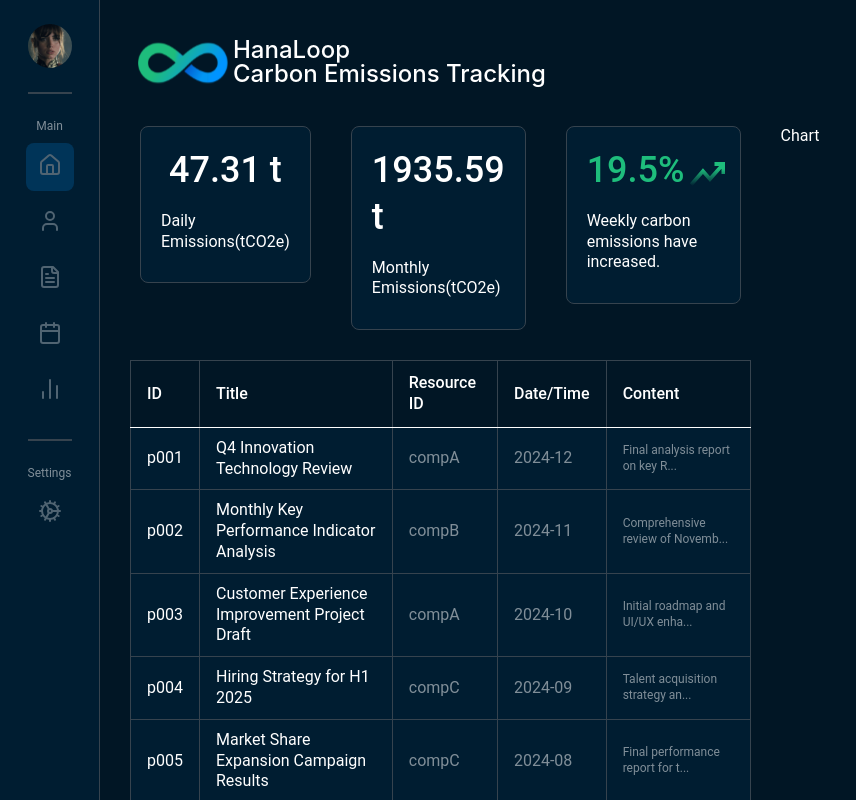
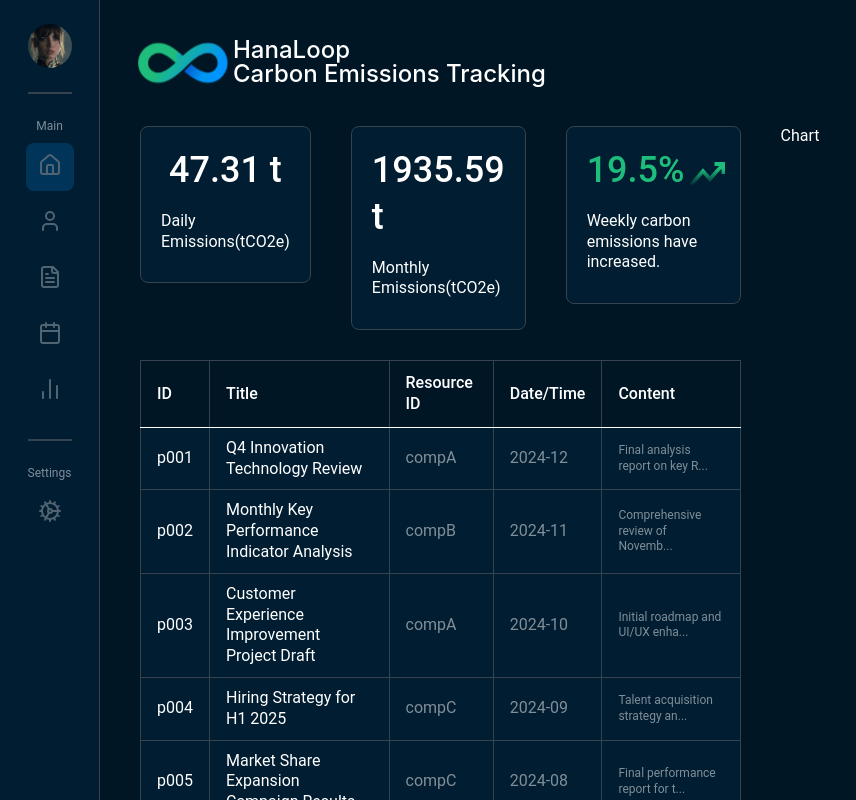
Before and after one commit to demain18/carbon-emissions-dashboard, a Next.js app: page / in a window 1280 px wide. Shown: the top 800 px of the page, without its empty margins (0-856 px from the left). Built offline with nearby package versions, Linux system fonts and the light colour scheme.

Commit message:
fix: code naming, layout

```diff
--- a/app/page.tsx
+++ b/app/page.tsx
@@ -24,7 +24,7 @@ export default function Page({ ...rest }: Props) {
         <LogoWrap>
           <Logo />
         </LogoWrap>
-        <Dashboard>
+        <DashboardWrap>
           <BoardWrap>
             <Status />
             <Board />
@@ -32,7 +32,7 @@ export default function Page({ ...rest }: Props) {
           <Chart>
             <RText>Chart</RText>
           </Chart>
-        </Dashboard>
+        </DashboardWrap>
       </MainScreen>
     </Container>
   );
@@ -70,11 +70,13 @@ const LogoWrap = styled.div`
   padding: 38px;
 `;
 
-const Dashboard = styled.div`
+const DashboardWrap = styled.div`
   ${Split}
   flex: 1;
   display: flex;
   flex-direction: row;
+  padding: 0px 40px;
+  gap: 40px;
 `;
 
 const BoardWrap = styled.div`
--- a/components/organisms/Board.tsx
+++ b/components/organisms/Board.tsx
@@ -10,6 +10,7 @@ export interface Props {}
 
 export default function PostTable({}: Props) {
   const headers = [...postHeader];
+  const data = [...postsData];
 
   return (
     <Container>
@@ -27,7 +28,7 @@ export default function PostTable({}: Props) {
             </TableRow>
           </THead>
           <TBody>
-            {postsData.map((post) => (
+            {data.map((post) => (
               <TableRow key={post.id}>
                 <Td>
                   <RText color={colors.white}>{post.id}</RText>
@@ -56,7 +57,6 @@ export default function PostTable({}: Props) {
 }
 
 const Container = styled.div`
-  padding: 30px;
   box-sizing: border-box;
 `;
 
@@ -93,7 +93,7 @@ const Td = styled.td`
   box-sizing: border-box;
   cursor: pointer;
 
-  &:hover {
+  :hover {
     background-color: ${colors.activeCardNavy};
   }
 `;
--- a/components/organisms/Status.tsx
+++ b/components/organisms/Status.tsx
@@ -27,5 +27,5 @@ const Container = styled.div`
   display: flex;
   flex-direction: row;
   gap: 40px;
-  padding: 0px 40px;
+  margin-bottom: 30px;
 `;
```
